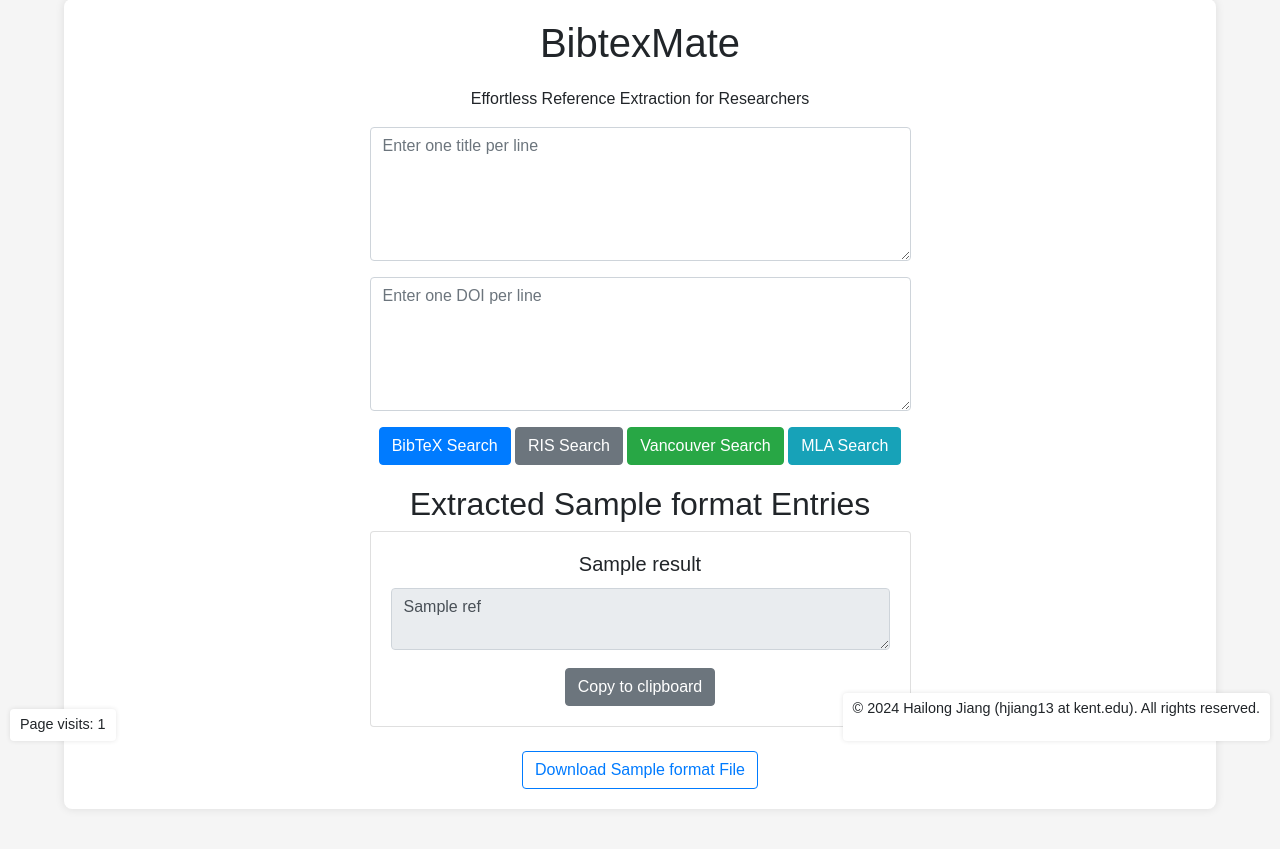
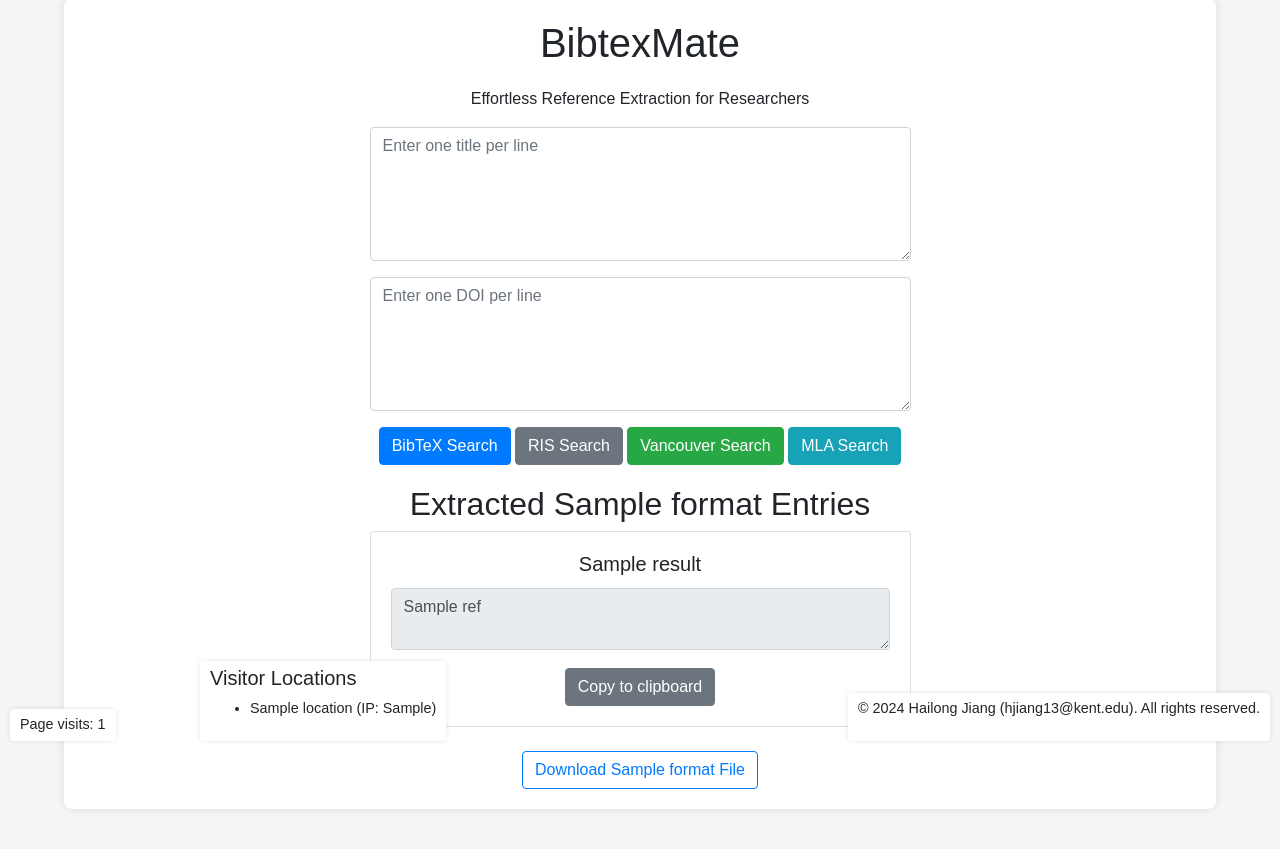
Before and after one commit to hjiang13/BibtexMate, a Flask app: template templates/index.html in a window 1280 px wide. Shown: the part 49-898 px from the top of the page. Run offline with Flask 2, Linux system fonts and the light colour scheme; the template is opened without the code that fills it: most values are stand-ins (such as "Sample title", 1, 10 or a date in 2020); some libraries are stand-ins or nearby versions.

Commit message:
visit count added and log added

```diff
--- a/app.py
+++ b/app.py
@@ -4,11 +4,27 @@ from flask import Flask, request, render_template, send_file
 import logging
 from io import StringIO
 from difflib import SequenceMatcher
+import json
 
 app = Flask(__name__)
 
 # Set up basic logging
 logging.basicConfig(level=logging.INFO)
+
+# Initialize visit count and visitor log
+visit_count = 0
+visitor_log = []
+
+def get_visitor_location(ip):
+    try:
+        response = requests.get(f"https://ipinfo.io/{ip}/json")
+        if response.status_code == 200:
+            data = response.json()
+            location = data.get("city", "Unknown city") + ", " + data.get("country", "Unknown country")
+            return location
+    except Exception as e:
+        logging.error(f"Error getting location for IP '{ip}': {e}")
+    return "Unknown location"
 
 def normalize_title(title):
     return title.lower().strip()
@@ -108,6 +124,17 @@ def generate_file_content(results, format):
 
 @app.route('/', methods=['GET', 'POST'])
 def index():
+    global visit_count
+    global visitor_log
+
+    # Increment visit count
+    visit_count += 1
+
+    # Log visitor's IP and location
+    visitor_ip = request.remote_addr
+    visitor_location = get_visitor_location(visitor_ip)
+    visitor_log.append({"ip": visitor_ip, "location": visitor_location})
+
     if request.method == 'POST':
         titles = request.form.get('titles')
         dois = request.form.get('dois')
@@ -118,8 +145,8 @@ def index():
             file_name = f"references.{format.lower()}.txt"
             with open(file_name, "w") as file:
                 file.write(file_content)
-            return render_template('index.html', results=results, format=format, file_name=file_name)
-    return render_template('index.html')
+            return render_template('index.html', results=results, format=format, file_name=file_name, visit_count=visit_count, visitor_log=visitor_log)
+    return render_template('index.html', visit_count=visit_count, visitor_log=visitor_log)
 
 @app.route('/download/<file_name>')
 def download_file(file_name):
@@ -135,8 +162,8 @@ def bibtex_search():
         file_name = "references.bibtex.txt"
         with open(file_name, "w") as file:
             file.write(file_content)
-        return render_template('index.html', results=results, format="BibTeX", file_name=file_name)
-    return render_template('index.html')
+        return render_template('index.html', results=results, format="BibTeX", file_name=file_name, visit_count=visit_count, visitor_log=visitor_log)
+    return render_template('index.html', visit_count=visit_count, visitor_log=visitor_log)
 
 @app.route('/ris', methods=['POST'])
 def ris_search():
@@ -148,8 +175,8 @@ def ris_search():
         file_name = "references.ris.txt"
         with open(file_name, "w") as file:
             file.write(file_content)
-        return render_template('index.html', results=results, format="RIS", file_name=file_name)
-    return render_template('index.html')
+        return render_template('index.html', results=results, format="RIS", file_name=file_name, visit_count=visit_count, visitor_log=visitor_log)
+    return render_template('index.html', visit_count=visit_count, visitor_log=visitor_log)
 
 @app.route('/vancouver', methods=['POST'])
 def vancouver_search():
@@ -161,8 +188,8 @@ def vancouver_search():
         file_name = "references.vancouver.txt"
         with open(file_name, "w") as file:
             file.write(file_content)
-        return render_template('index.html', results=results, format="Vancouver", file_name=file_name)
-    return render_template('index.html')
+        return render_template('index.html', results=results, format="Vancouver", file_name=file_name, visit_count=visit_count, visitor_log=visitor_log)
+    return render_template('index.html', visit_count=visit_count, visitor_log=visitor_log)
 
 @app.route('/mla', methods=['POST'])
 def mla_search():
@@ -174,8 +201,8 @@ def mla_search():
         file_name = "references.mla.txt"
         with open(file_name, "w") as file:
             file.write(file_content)
-        return render_template('index.html', results=results, format="MLA", file_name=file_name)
-    return render_template('index.html')
+        return render_template('index.html', results=results, format="MLA", file_name=file_name, visit_count=visit_count, visitor_log=visitor_log)
+    return render_template('index.html', visit_count=visit_count, visitor_log=visitor_log)
 
 if __name__ == '__main__':
     port = int(os.environ.get('PORT', 5000))
--- a/static/style.css
+++ b/static/style.css
@@ -63,6 +63,17 @@ pre {
     font-size: 0.9em;
 }
 
+.visitor-log {
+    position: fixed;
+    bottom: 10px;
+    left: 200px;
+    background-color: #fff;
+    padding: 5px 10px;
+    border-radius: 4px;
+    box-shadow: 0 0 5px rgba(0, 0, 0, 0.1);
+    font-size: 0.9em;
+}
+
 footer {
     position: fixed;
     bottom: 10px;
--- a/templates/index.html
+++ b/templates/index.html
@@ -70,8 +70,16 @@
     <div class="visit-counter">
         Page visits: {{ visit_count }}
     </div>
+    <div class="visitor-log">
+        <h5>Visitor Locations</h5>
+        <ul>
+            {% for visitor in visitor_log %}
+                <li>{{ visitor.location }} (IP: {{ visitor.ip }})</li>
+            {% endfor %}
+        </ul>
+    </div>
     <footer>
-        <p>&copy; 2024 Hailong Jiang (hjiang13 at kent.edu). All rights reserved.</p>
+        <p>&copy; 2024 Hailong Jiang (hjiang13@kent.edu). All rights reserved.</p>
     </footer>
     <script src="https://code.jquery.com/jquery-3.5.1.slim.min.js"></script>
     <script src="https://cdn.jsdelivr.net/npm/@popperjs/core@2.9.3/dist/umd/popper.min.js"></script>
```
